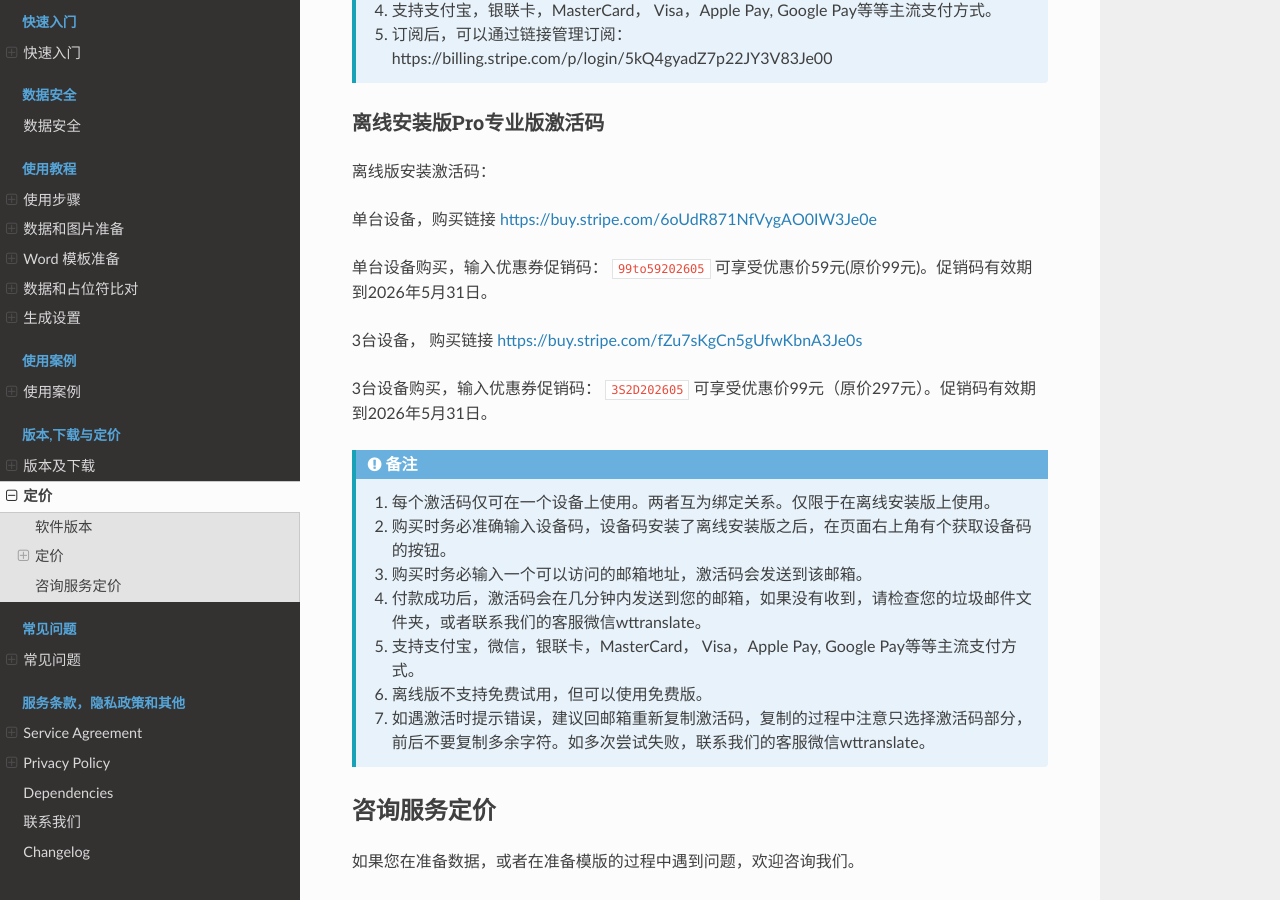
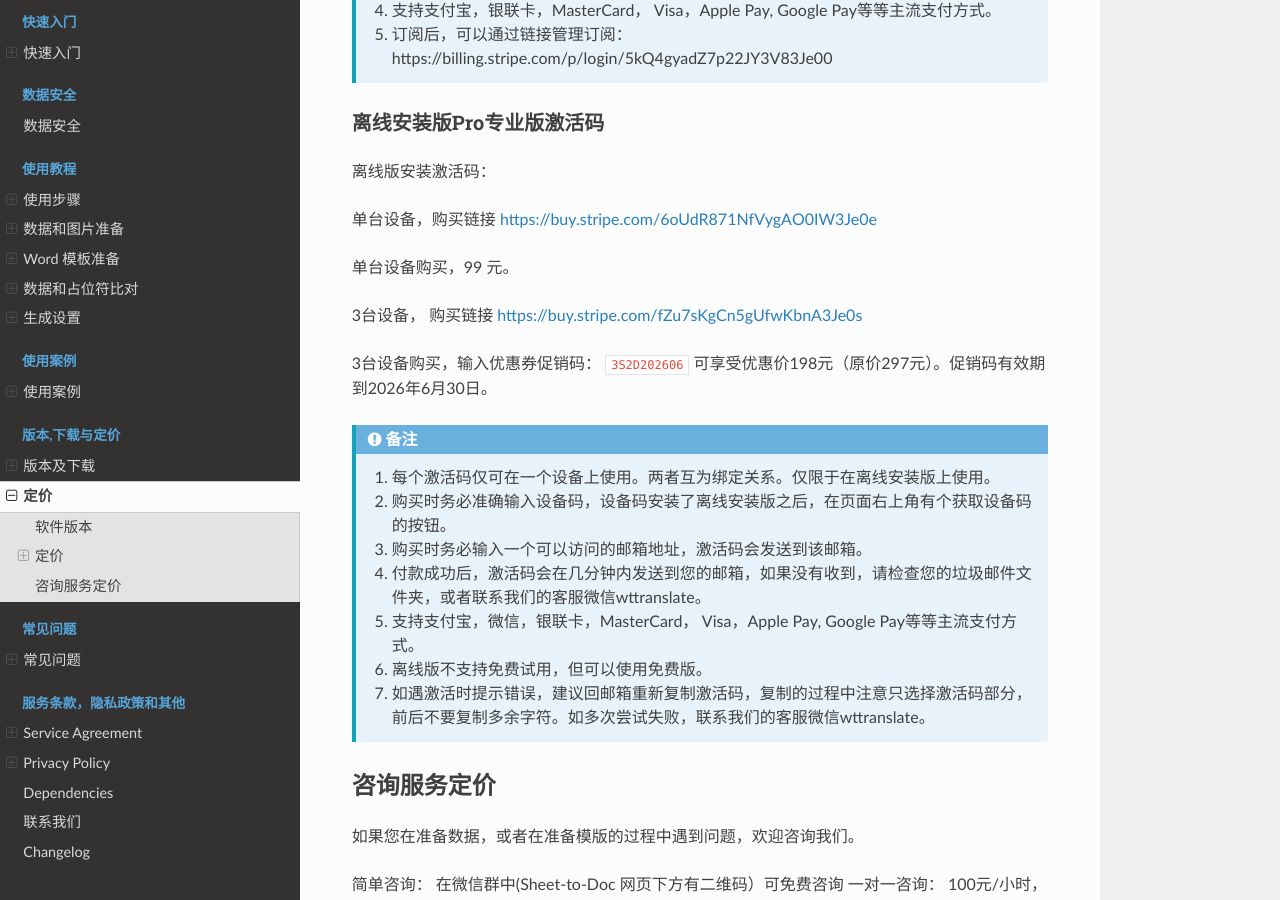
Before and after one commit to he-yang/sheet-to-doc-zh-cn, a Sphinx documentation site: the page built from source/Pricing.md, in a window 1280 px wide and 900 px high, scrolled down 1416 px. Built offline with Sphinx 7.4.7 and the Read the Docs theme 3.1.0, drawn with Linux system fonts in a browser that asks for light colours.

Commit message:
update coupon code

```diff
--- a/source/Pricing.md
+++ b/source/Pricing.md
@@ -53,11 +53,11 @@
 
 单台设备，购买链接 [https://buy.stripe.com/6oUdR871NfVygAO0IW3Je0e](https://buy.stripe.com/6oUdR871NfVygAO0IW3Je0e)
 
-单台设备购买，输入优惠券促销码： `99to59202605` 可享受优惠价59元(原价99元)。促销码有效期到2026年5月31日。
+单台设备购买，99 元。
 
 3台设备， 购买链接 [https://buy.stripe.com/fZu7sKgCn5gUfwKbnA3Je0s](https://buy.stripe.com/fZu7sKgCn5gUfwKbnA3Je0s)
 
-3台设备购买，输入优惠券促销码： `3S2D202605` 可享受优惠价99元（原价297元）。促销码有效期到2026年5月31日。
+3台设备购买，输入优惠券促销码： `3S2D202606` 可享受优惠价198元（原价297元）。促销码有效期到2026年6月30日。
 
 :::{note}
 1. 每个激活码仅可在一个设备上使用。两者互为绑定关系。仅限于在离线安装版上使用。
```
